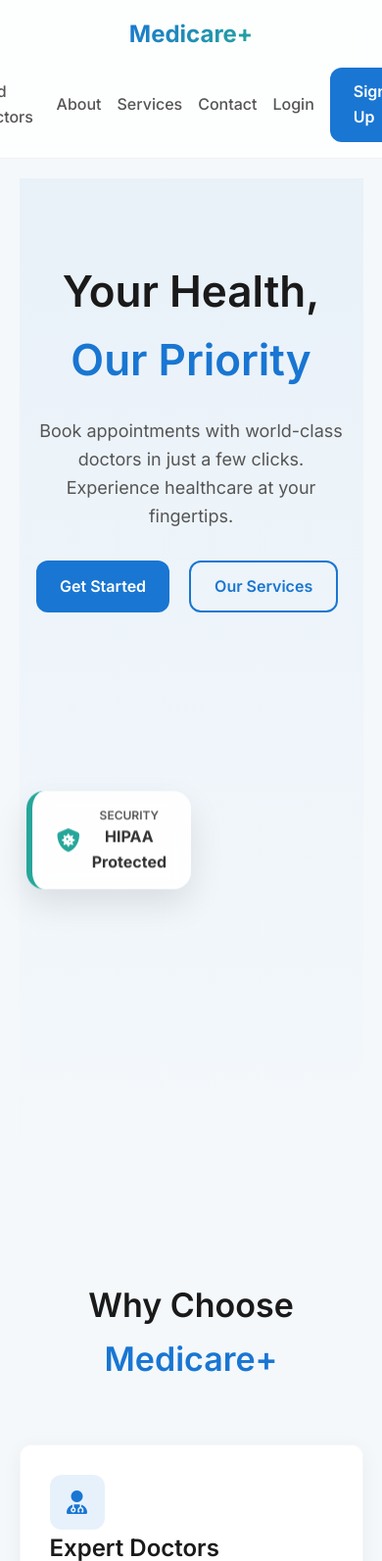
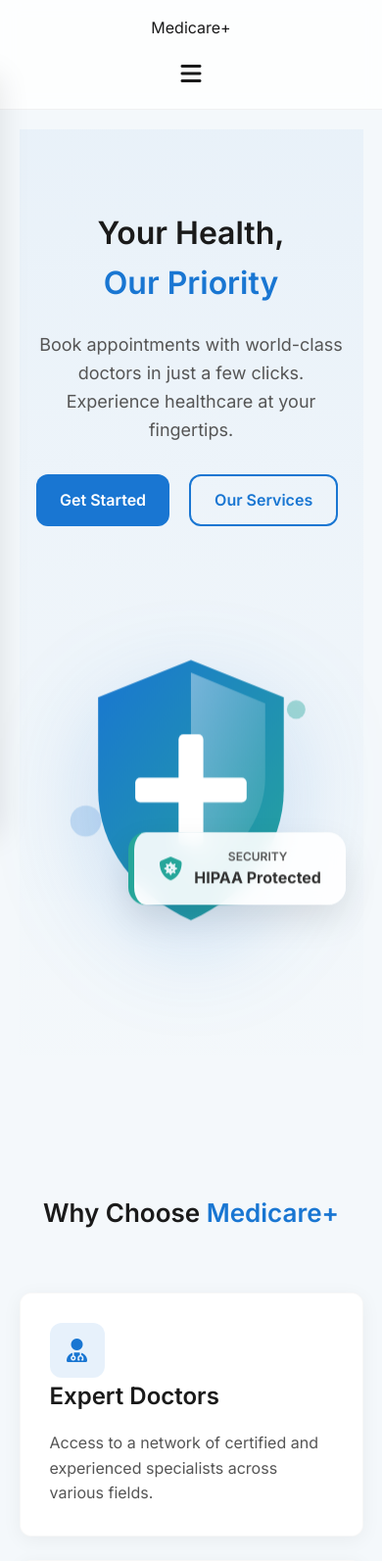
Before and after one commit to Shivank899/Medicare-Platform, a Flask app: page / in a window 390 px wide; the page is wider, and only the part inside the window is pictured. Shown: the top 1593 px of that part at 98% size. Run offline with Flask 3, Linux system fonts and the light colour scheme.

Commit message:
Add files via upload

```diff
--- a/static/css/style.css
+++ b/static/css/style.css
@@ -49,7 +49,7 @@ h3 { font-size: 24px; margin-bottom: 16px; }
 
 a { text-decoration: none; color: inherit; transition: var(--transition); }
 
-/* Navigation */
+/* Responsive Navigation */
 .navbar {
     position: sticky;
     top: 0;
@@ -64,30 +64,55 @@ a { text-decoration: none; color: inherit; transition: var(--transition); }
     transition: var(--transition);
 }
 
-[data-theme="dark"] .navbar {
-    background: rgba(18, 18, 18, 0.8);
+.nav-toggle {
+    display: none;
+    font-size: 1.5rem;
+    cursor: pointer;
+    color: var(--text-main);
 }
 
-.nav-logo {
-    font-size: 1.5rem;
-    font-weight: 700;
-    background: var(--accent);
-    -webkit-background-clip: text;
-    -webkit-text-fill-color: transparent;
+/* Responsive Queries */
+@media (max-width: 992px) {
+    .hero { flex-direction: column; text-align: center; padding: 40px 5%; }
+    .hero-content { padding-right: 0; margin-bottom: 40px; }
+    .hero-image { width: 100%; max-width: 400px; margin: 0 auto; }
+
+    .dashboard-container { flex-direction: column; }
+    .sidebar { width: 100%; border-right: none; border-bottom: 1px solid #EEE; padding: 20px; }
 }
 
-.nav-links {
-    display: flex;
-    gap: 2rem;
-    align-items: center;
+@media (max-width: 768px) {
+    h1 { font-size: 32px; }
+    h2 { font-size: 26px; }
+
+    .nav-toggle { display: block; }
+    .nav-links {
+        position: fixed;
+        top: 70px;
+        left: -100%;
+        flex-direction: column;
+        background: var(--white);
+        width: 100%;
+        height: calc(100vh - 70px);
+        padding: 40px;
+        transition: 0.4s ease;
+        box-shadow: var(--shadow-hover);
+        z-index: 999;
+        gap: 1.5rem;
+    }
+
+    .nav-links.active { left: 0; }
+
+    .stat-grid { grid-template-columns: 1fr; }
+
+    /* Responsive Tables */
+    .table-container { overflow-x: auto; }
+    table { min-width: 600px; }
+
+    .main-content { padding: 20px; }
+
+    .footer-grid { grid-template-columns: 1fr; text-align: center; }
 }
-
-.nav-item {
-    font-weight: 500;
-    color: var(--text-muted);
-}
-
-.nav-item:hover { color: var(--primary); }
 
 .btn {
     padding: 12px 24px;
--- a/static/js/main.js
+++ b/static/js/main.js
@@ -47,4 +47,18 @@ document.addEventListener('DOMContentLoaded', () => {
             setTimeout(() => alert.remove(), 500);
         }, 5000);
     });
+
+    // Mobile Menu Toggle
+    const navToggle = document.getElementById('nav-toggle');
+    const navLinks = document.getElementById('nav-links');
+
+    if (navToggle) {
+        navToggle.addEventListener('click', () => {
+            navLinks.classList.toggle('active');
+            // Change icon
+            const icon = navToggle.querySelector('i');
+            icon.classList.toggle('fa-bars');
+            icon.classList.toggle('fa-times');
+        });
+    }
 });
--- a/templates/base.html
+++ b/templates/base.html
@@ -12,7 +12,11 @@
     <nav class="navbar">
         <a href="{{ url_for('main.index') }}" class="nav-logo">Medicare+</a>
 
-        <div class="nav-links">
+        <div class="nav-toggle" id="nav-toggle">
+            <i class="fas fa-bars"></i>
+        </div>
+
+        <div class="nav-links" id="nav-links">
             <a href="{{ url_for('main.index') }}" class="nav-item">Home</a>
             <a href="{{ url_for('main.doctors') }}" class="nav-item">Find Doctors</a>
             <a href="{{ url_for('main.about') }}" class="nav-item">About</a>
```
Also changed, not shown: config/config.py (+7 -1 lines).
